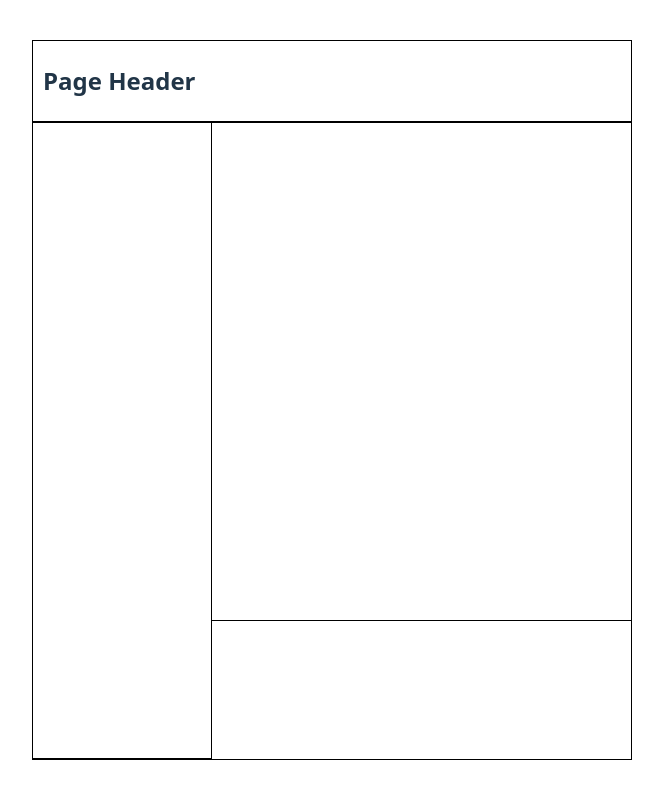
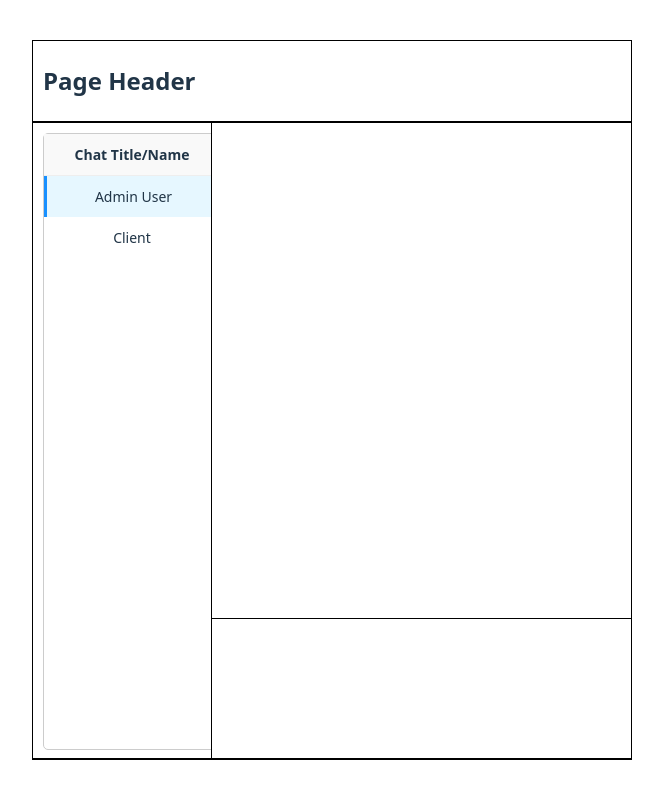
Before and after one commit to ErebDuin/LinkChat-frontend, a React (Vite) app: page / in a window 1280 px wide. Shown: the whole page, without its empty margins (308-971 px from the left). Built offline with nearby package versions, Linux system fonts and the light colour scheme.

Commit message:
Routing setup, ChatWindow component

```diff
--- a/package.json
+++ b/package.json
@@ -15,7 +15,8 @@
     "@mui/styled-engine": "^7.1.0",
     "@mui/styles": "^6.4.11",
     "react": "^19.1.0",
-    "react-dom": "^19.1.0"
+    "react-dom": "^19.1.0",
+    "react-router-dom": "^7.6.1"
   },
   "devDependencies": {
     "@eslint/js": "^9.25.0",
--- a/src/App.jsx
+++ b/src/App.jsx
@@ -1,47 +1,16 @@
-import { useState } from 'react'
-import reactLogo from './assets/react.svg'
-import viteLogo from '/vite.svg'
+import { Routes, Route } from 'react-router-dom'
 import './App.css'
-import Participants from './components/Participants'
+import Chat from './pages/Chat'
 
 function App() {
-  const [count, setCount] = useState(0)
 
   return (
-    <>
-      <div>
-        <a href="https://vite.dev" target="_blank">
-          <img src={viteLogo} className="logo" alt="Vite logo" />
-        </a>
-        <a href="https://react.dev" target="_blank">
-          <img src={reactLogo} className="logo react" alt="React logo" />
-        </a>
-      </div>
-      <h1>Vite === React</h1>
-      <div className="card">
-        <button onClick={() => setCount((count) => count + 1)}>
-          count is {count}
-        </button>
-        <p>
-          Edit <code>src/App.jsx</code> and save to test HMR
-        </p>
-      </div>
-      <p className="read-the-docs">
-        Click on the Vite and React logos to learn more
-      </p>
-
-    {/* Chat Application Structure */}
-      <div className="chat-app">
-      <h1 className="app-title">LinkChat</h1>
-      <div className="chat-container">
-        <Participants />
-        {/* The rest of your chat content will go here */}
-        <div className="chat-placeholder">
-          Chat content will be implemented later
-        </div>
-      </div>
-    </div>
-    </>
+    <Routes>
+      {/* Temp root */}
+      <Route path='/' element={<Chat />}/>
+      {/* Chat page */}
+      <Route path="/chat" element={<Chat />}/>
+    </Routes>
 
   )
 }
--- a/src/components/ChatWindow.jsx
+++ b/src/components/ChatWindow.jsx
@@ -1,4 +1,5 @@
 import React, { useState, useEffect } from 'react';
+import styles from './ChatWindow.module.css';
 
 const Layout = ({ leftContent, topRightContent, bottomRightContent }) => {
   const [isMobile, setIsMobile] = useState(window.innerWidth < 600);
@@ -16,83 +17,39 @@ const Layout = ({ leftContent, topRightContent, bottomRightContent }) => {
   }, []);
 
   return (
-    <div style={{
-      position: 'relative',
-      width: '100%',
-      minWidth: '600px',
-      height: '90vh',
-      display: 'flex',
-      flexDirection: 'column',
-      border: '1px solid black',
-      boxSizing: 'border-box'
-    }}>
-      <div style={{
-        height: '60px',
-        borderBottom: '1px solid black',
-        padding: '10px',
-        display: 'flex',
-        justifyContent: 'space-between',
-        alignItems: 'center',
-        flexShrink: 0
-      }}>
-        <h2 style={{ margin: 0 }}>Page Header</h2>
+    <div className={styles.container}>
+      <div className={styles.header}>
+        <h2 className={styles.headerTitle}>Page Header</h2>
         {isMobile && (
-          <button onClick={() => setMenuOpen(!menuOpen)} style={{ fontSize: '24px', padding: '4px 12px' }}>
+          <button
+            onClick={() => setMenuOpen(!menuOpen)}
+            className={styles.menuButton}
+          >
             ☰
           </button>
         )}
       </div>
-      <div style={{
-        flex: 1,
-        display: 'flex',
-        position: 'relative',
-        overflow: 'hidden'
-      }}>
-        <div style={{
-          width: isMobile ? '100%' : '30%',
-          borderRight: !isMobile ? '1px solid black' : 'none',
-          borderTop: '1px solid black',
-          borderBottom: '1px solid black',
-          padding: '10px',
-          boxSizing: 'border-box',
-          overflow: 'hidden'
-        }}>
+      <div className={styles.body}>
+        <div
+          className={
+            isMobile
+              ? `${styles.leftContent} ${styles.leftContentMobile}`
+              : styles.leftContent
+          }
+        >
           {leftContent}
         </div>
 
         {(menuOpen || !isMobile) && (
-          <div style={{
-            width: isMobile ? '100%' : '70%',
-            position: isMobile ? 'absolute' : 'relative',
-            top: isMobile ? '60px' : 'unset',
-            height: isMobile ? 'calc(100vh - 60px)' : '100%',
-            background: 'white',
-            borderTop: '1px solid black',
-            borderLeft: isMobile ? '1px solid black' : 'none',
-            borderBottom: '1px solid black',
-            zIndex: 10,
-            display: 'flex',
-            flexDirection: 'column',
-            overflow: 'hidden'
-          }}>
-            <div style={{
-              flex: 8,
-              overflowY: 'auto',
-              borderBottom: '1px solid black',
-              padding: '10px',
-              boxSizing: 'border-box'
-            }}>
-              {topRightContent}
-            </div>
-
-            <div style={{
-              flex: 2,
-              padding: '10px',
-              boxSizing: 'border-box',
-              overflow: 'hidden'
-            }}>
-              {bottomRightContent}
-            </div>
+          <div
+            className={
+              isMobile
+                ? `${styles.rightContent} ${styles.rightContentMobile}`
+                : styles.rightContent
+            }
+          >
+            <div className={styles.topRightContent}>{topRightContent}</div>
+            <div className={styles.bottomRightContent}>{bottomRightContent}</div>
           </div>
         )}
       </div>
--- /dev/null
+++ b/src/components/ChatWindow.module.css
@@ -0,0 +1,86 @@
+.container {
+  position: relative;
+  width: 100%;
+  min-width: 600px;
+  height: 90vh;
+  display: flex;
+  flex-direction: column;
+  border: 1px solid black;
+  box-sizing: border-box;
+}
+
+.header {
+  height: 60px;
+  border-bottom: 1px solid black;
+  padding: 10px;
+  display: flex;
+  justify-content: space-between;
+  align-items: center;
+  flex-shrink: 0;
+}
+
+.headerTitle {
+  margin: 0;
+}
+
+.menuButton {
+  font-size: 24px;
+  padding: 4px 12px;
+}
+
+.body {
+  flex: 1;
+  display: flex;
+  position: relative;
+  overflow: hidden;
+}
+
+.leftContent {
+  width: 30%;
+  border-right: 1px solid black;
+  border-top: 1px solid black;
+  border-bottom: 1px solid black;
+  padding: 10px;
+  box-sizing: border-box;
+  overflow: hidden;
+}
+
+.leftContentMobile {
+  width: 100%;
+  border-right: none;
+}
+
+.rightContent {
+  width: 70%;
+  position: relative;
+  background: white;
+  border-top: 1px solid black;
+  border-bottom: 1px solid black;
+  display: flex;
+  flex-direction: column;
+  overflow: hidden;
+}
+
+.rightContentMobile {
+  width: 100%;
+  position: absolute;
+  top: 60px;
+  height: calc(100vh - 60px);
+  border-left: 1px solid black;
+  z-index: 10;
+}
+
+.topRightContent {
+  flex: 8;
+  overflow-y: auto;
+  border-bottom: 1px solid black;
+  padding: 10px;
+  box-sizing: border-box;
+}
+
+.bottomRightContent {
+  flex: 2;
+  padding: 10px;
+  box-sizing: border-box;
+  overflow: hidden;
+}
--- a/src/main.jsx
+++ b/src/main.jsx
@@ -1,12 +1,13 @@
 import { StrictMode } from 'react'
 import { createRoot } from 'react-dom/client'
+import { BrowserRouter } from 'react-router-dom'
 import './index.css'
 import App from './App.jsx'
-import Message from './components/Message.jsx'
-import ChatWindow from './components/ChatWindow.jsx'
 
 createRoot(document.getElementById('root')).render(
   <StrictMode>
-    <ChatWindow />
+    <BrowserRouter>
+      <App />
+    </BrowserRouter>
   </StrictMode>,
 )
--- /dev/null
+++ b/src/pages/Chat.jsx
@@ -0,0 +1,13 @@
+import React from 'react';
+import ChatWindow from '../components/ChatWindow';
+import Participants from '../components/Participants'
+
+const Chat = () => (
+  <ChatWindow
+    leftContent={<Participants />}
+    // topRightContent={}
+    // bottomRightContent={}
+  />
+);
+
+export default Chat;
```
Also changed, not shown: 1 other file (tests, documents, lock files or other folders).
